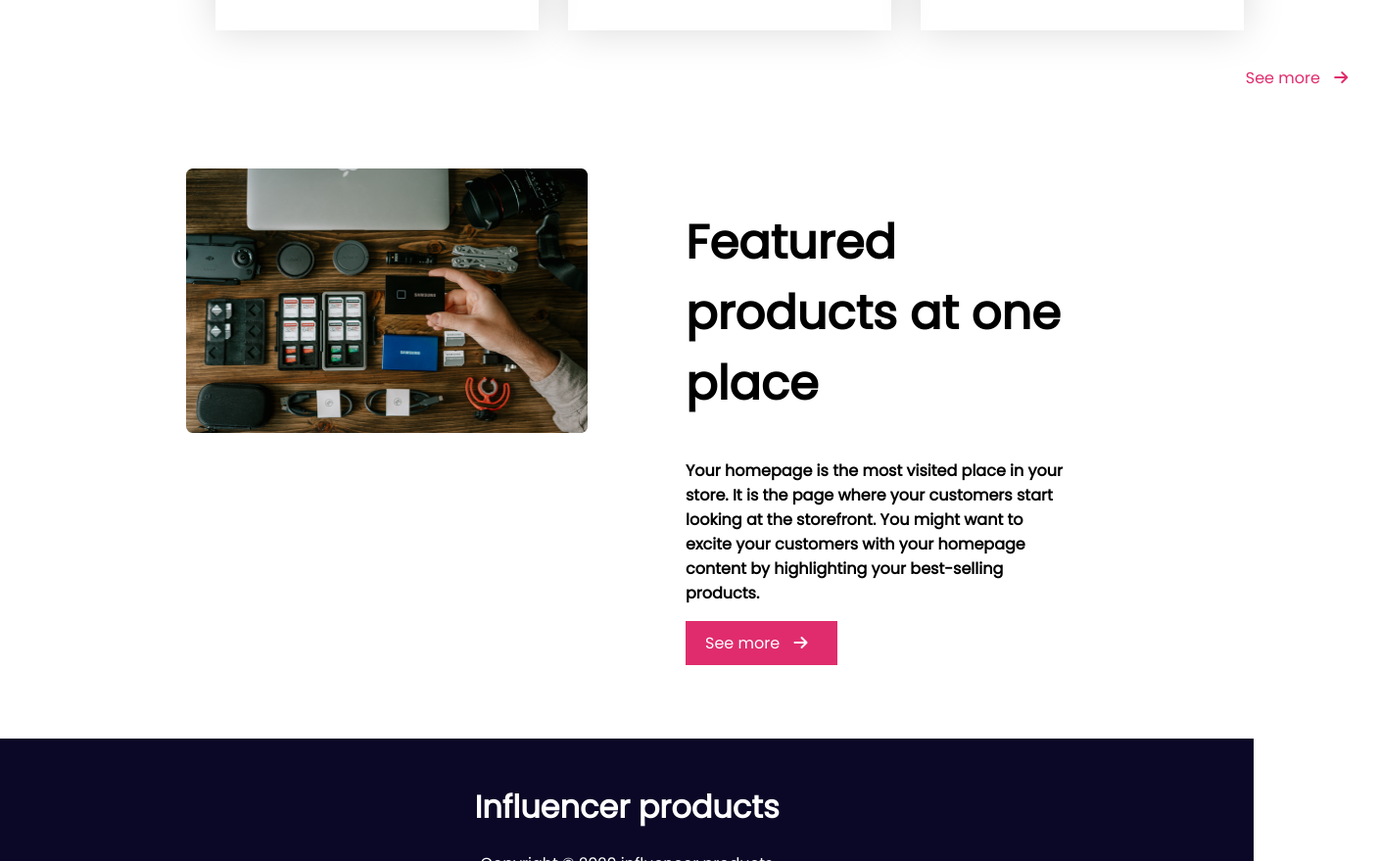
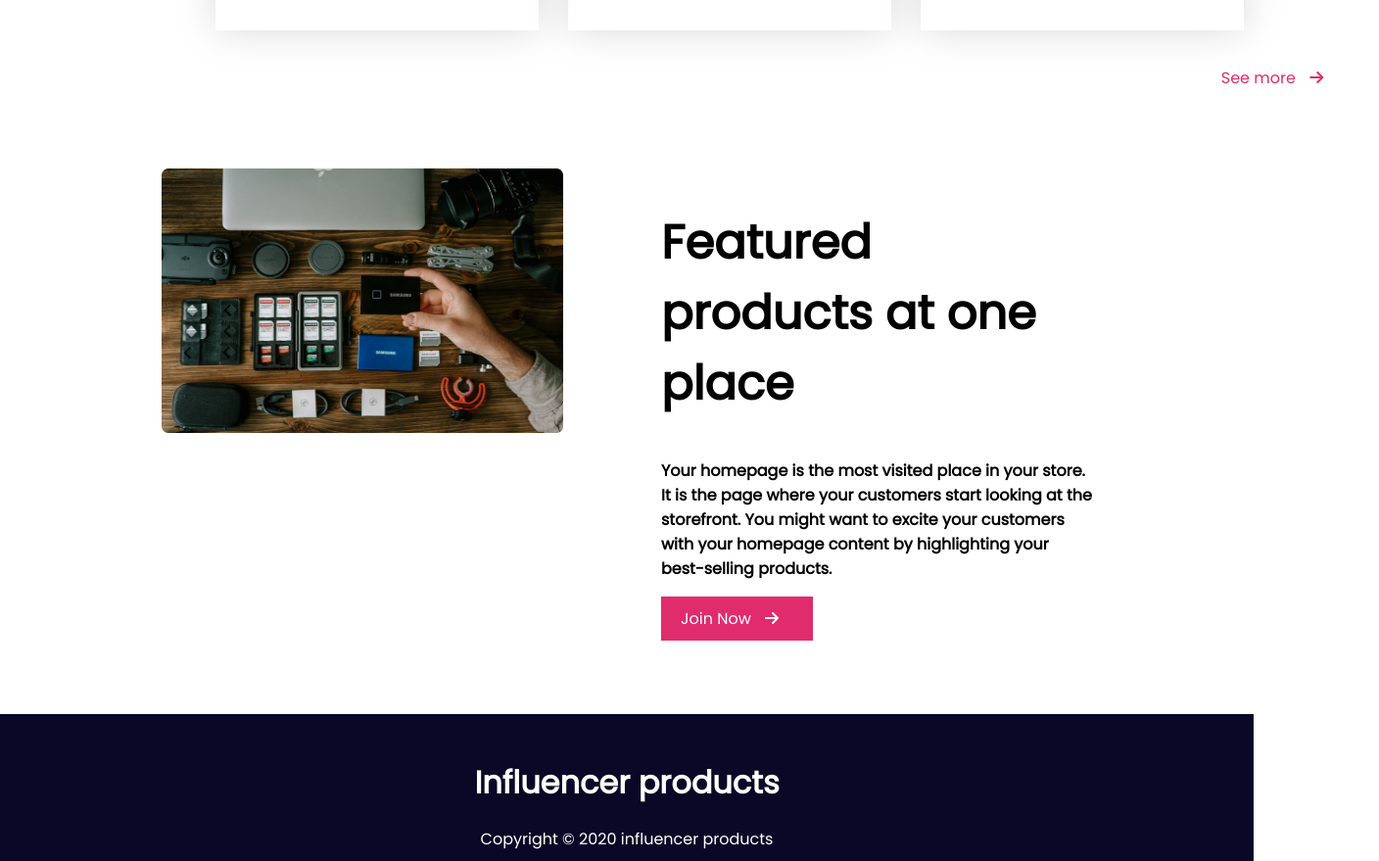
Before and after one commit to sohag-9065/Influencer-Project, a plain HTML site: page index.html in a window 1280 px wide. Shown: the part 2626-3505 px from the top of the page at 98% size, 1408 px wide, since content can reach past the window. Drawn offline with Linux system fonts and the light colour scheme.

Commit message:
Featured update

```diff
--- a/index.html
+++ b/index.html
@@ -291,7 +291,7 @@
                 <h1 class="featured-heading">Featured products at one place</h1>
                 <p class="featured-description">Your homepage is the most visited place in your store. It is the page where your customers start looking at the storefront. You might want to excite your customers with your homepage content by highlighting your best-selling products.</p>
                 <div class="featured-join">
-                    <a href="" id="f-join-des">See more</a>
+                    <a href="" id="f-join-des">Join Now</a>
                     <a href=""><i id="f-join-arrow" class="fas fa-arrow-right"></i></a>
                 </div>
             </div>
--- a/style.css
+++ b/style.css
@@ -194,7 +194,7 @@ body{
 }
 .collection-more{
     position: relative;
-    left: 950px;
+    left: 925px;
 }
 #more-des, #more-arrow{
     background-color: white;
@@ -214,7 +214,7 @@ body{
     display: grid;
     grid-template-columns: 410px repeat(1,1fr);
     grid-column-gap: 100px;
-    margin: 75px 190px;
+    margin: 75px 165px;
 }
 .featured-image img{
     width: 410px;
```
